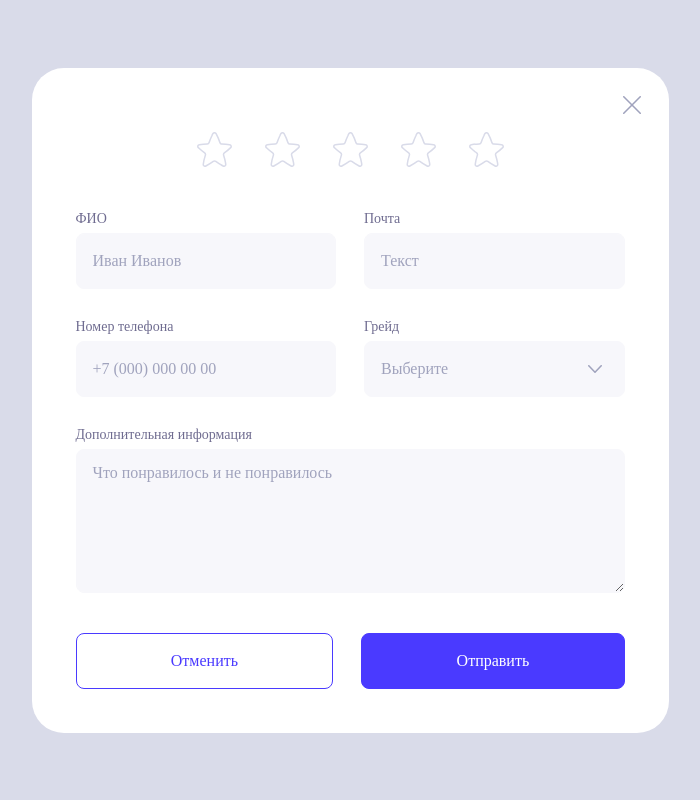
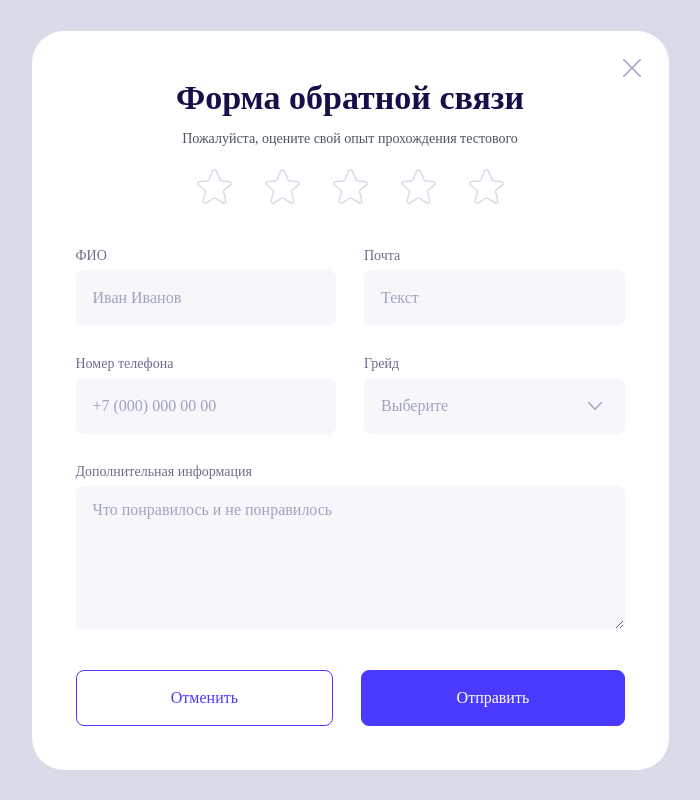
Before and after one commit to VladislavGrishaev/form_feedback_steps, a Vue app: page / in a window 1280 px wide. Shown: the whole page, without its empty margins (290-990 px from the left). Built offline with nearby package versions, Linux system fonts and the light colour scheme; a web font is replaced by a local one.

Commit message:
вывод заголовка и подзаголовка в компонент

```diff
--- a/src/assets/styles/modules/_form.scss
+++ b/src/assets/styles/modules/_form.scss
@@ -3,8 +3,8 @@
 
 .form-feedback {
   position: relative;
-  max-height: calc(100dvh - 56px);
   max-width: 637px;
+  max-height: 99vh;
   width: 100%;
   padding: 44px;
   overflow: hidden auto;
@@ -216,6 +216,7 @@
 
 @include breakpoints.mobile {
   .form-feedback {
+    max-height: calc(95vh - 20px);
     padding: 20px 12px 16px 12px;
     border-radius: 16px;
 
--- a/src/components/FeedbackModal.vue
+++ b/src/components/FeedbackModal.vue
@@ -10,7 +10,10 @@ import ErrorForm from "./ErrorForm.vue";
 				<div class="form-feedback">
 						<button type="button" class="form-feedback__btn-close"></button>
 
-						<HeaderForm/>
+						<HeaderForm
+										:title="'Форма обратной связи'"
+										:subtitle="'Пожалуйста, оцените свой опыт прохождения тестового'"
+						/>
 						<Form/>
 <!--						<SuccessForm/>-->
 <!--						<ErrorForm/>-->
--- a/src/components/HeaderForm.vue
+++ b/src/components/HeaderForm.vue
@@ -1,11 +1,23 @@
 <script setup>
+import {defineProps} from "vue";
+
+const props = defineProps({
+		title: {
+				type: String,
+				required: true
+		},
+		subtitle: {
+    type: String,
+    required: true
+		}
+})
 </script>
 
 <template>
 		<div class="form-feedback__title-form">
-				<h2></h2>
+				<h2>{{ props.title }}</h2>
 		</div>
 		<div class="form-feedback__subtitle-form">
-				<p></p>
+				<p>{{ props.subtitle }}</p>
 		</div>
 </template>
```
